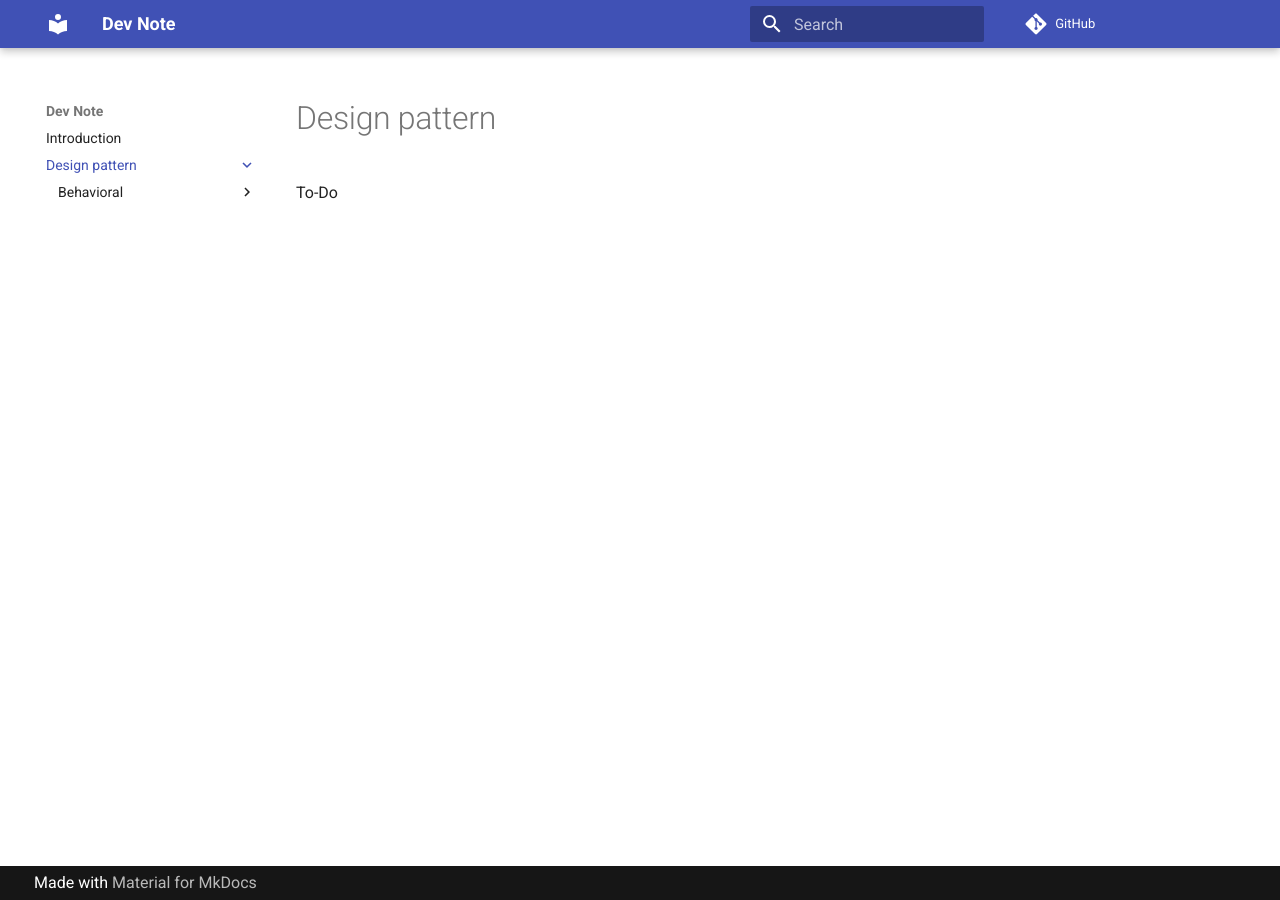
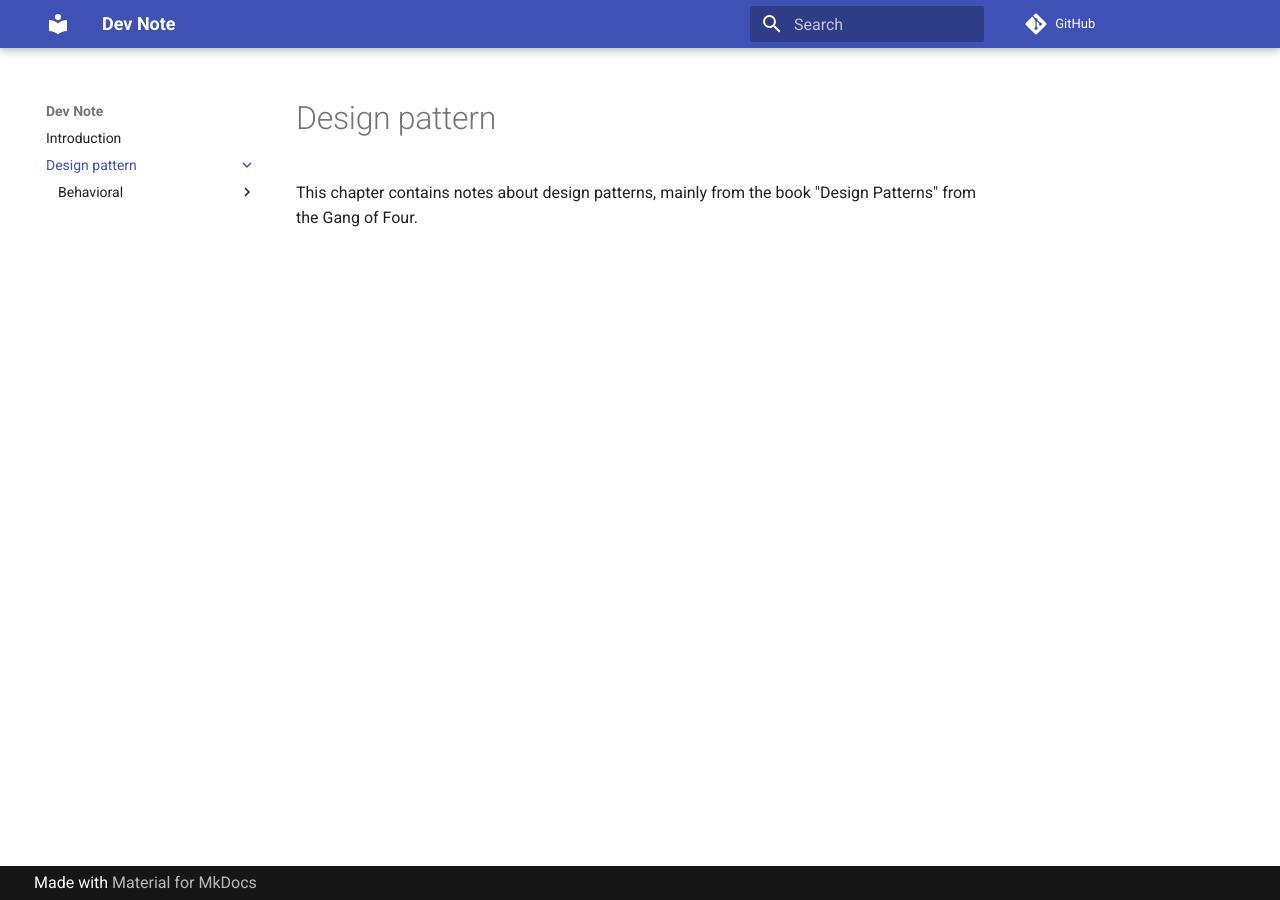
Before and after one commit to thomaszub/dev-note, an MkDocs documentation site: the page built from docs/design_pattern/index.md, in a window 1280 px wide. Built offline with MkDocs 1.6.1 and Material for MkDocs 9.7.7, drawn with Linux system fonts in a browser that asks for light colours; comment, search, counter and statistics services are not loaded.

Commit message:
Reference to GoF

```diff
--- a/docs/design_pattern/index.md
+++ b/docs/design_pattern/index.md
@@ -1,3 +1,3 @@
 # Design pattern
 
-To-Do
+This chapter contains notes about design patterns, mainly from the book "Design Patterns" from the Gang of Four.
```
